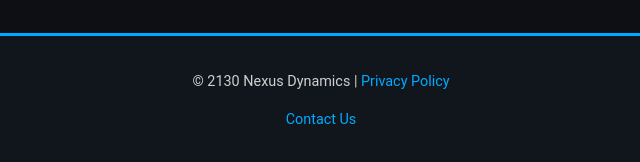
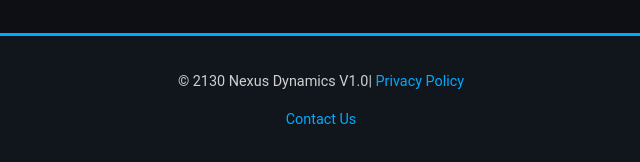
Before and after one commit to Jacotor/Jacotor.github.io, a website: page index.html in a window 1280 px wide. Shown: the part 2128-2290 px from the top of the page, 319-959 px from the left. Drawn offline with Linux system fonts and the light colour scheme.

Commit message:
Version update
Added version number to ensure update  applied.

```diff
--- a/index.html
+++ b/index.html
@@ -62,7 +62,7 @@
         </section>
     </main>
     <footer>
-        <p>© 2130 Nexus Dynamics | <a href="privacy.html">Privacy Policy</a></p>
+        <p>© 2130 Nexus Dynamics V1.0| <a href="privacy.html">Privacy Policy</a></p>
         <p><a href="contact.html">Contact Us</a> </p>
     </footer>
 </body>
```
